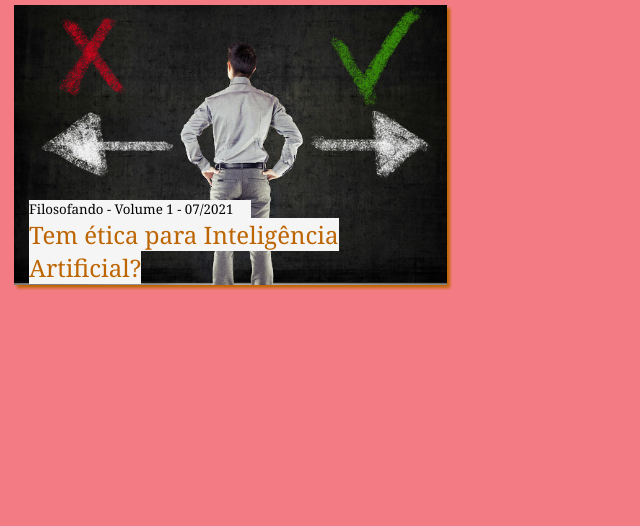
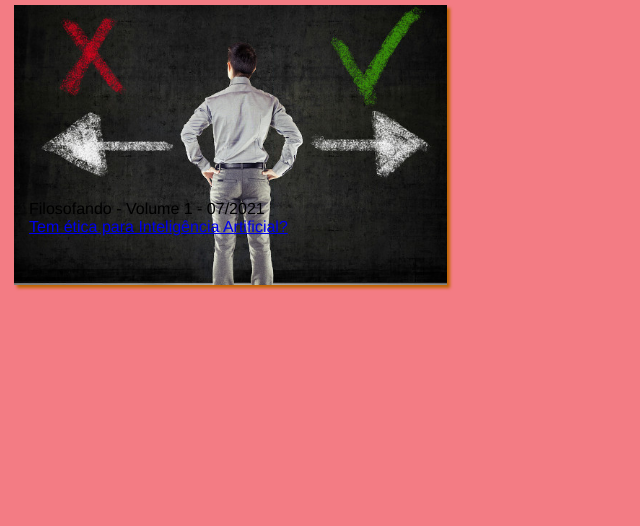
Before and after one commit to andrececato/andrececato.github.io, a PHP site: page /Colunas/Literando/Literando.html in a window 1280 px wide. Shown: the part 1405-1931 px from the top of the page, without its empty margins (0-640 px from the left). Run offline with PHP 8.4, Linux system fonts and the light colour scheme.

Commit message:
Mudança nos "Articles"
Mudei o Article p e o Article a para .nome_coluna e .descrição respectivamente; Retirei o background e mudei a letra.

```diff
--- a/CssHome.css
+++ b/CssHome.css
@@ -30,25 +30,19 @@
 article:hover{
   transform: translateY(-3px);
 }
-article p {
+.nome_coluna {
+  margin-top: 5px;
   text-align: center;
-  background-color: whitesmoke;
   max-width: 55%;
-  font-family: Cambria, Cochin, Georgia, Times, 'Times New Roman', serif;
+  font-family: Helvetica, Arial, sans-serif;
   font-size: smaller;
-  background-size: 2px;
 }
-article a{
+.descricao{
   text-align: center;
   text-decoration: none;
-  background-color: whitesmoke;
-  color: #BD6502;
-  font-family: Cambria, Cochin, Georgia, Times, 'Times New Roman', serif;
-  font-size: x-large;
-  background-size: 2px;
-}
-article a:hover{
-  color: goldenrod;
+  color: #000000;
+  font-family: Helvetica, Arial, sans-serif;
+  font-size: large;
 }
 .conteúdo{
   min-height: 500px;
```
